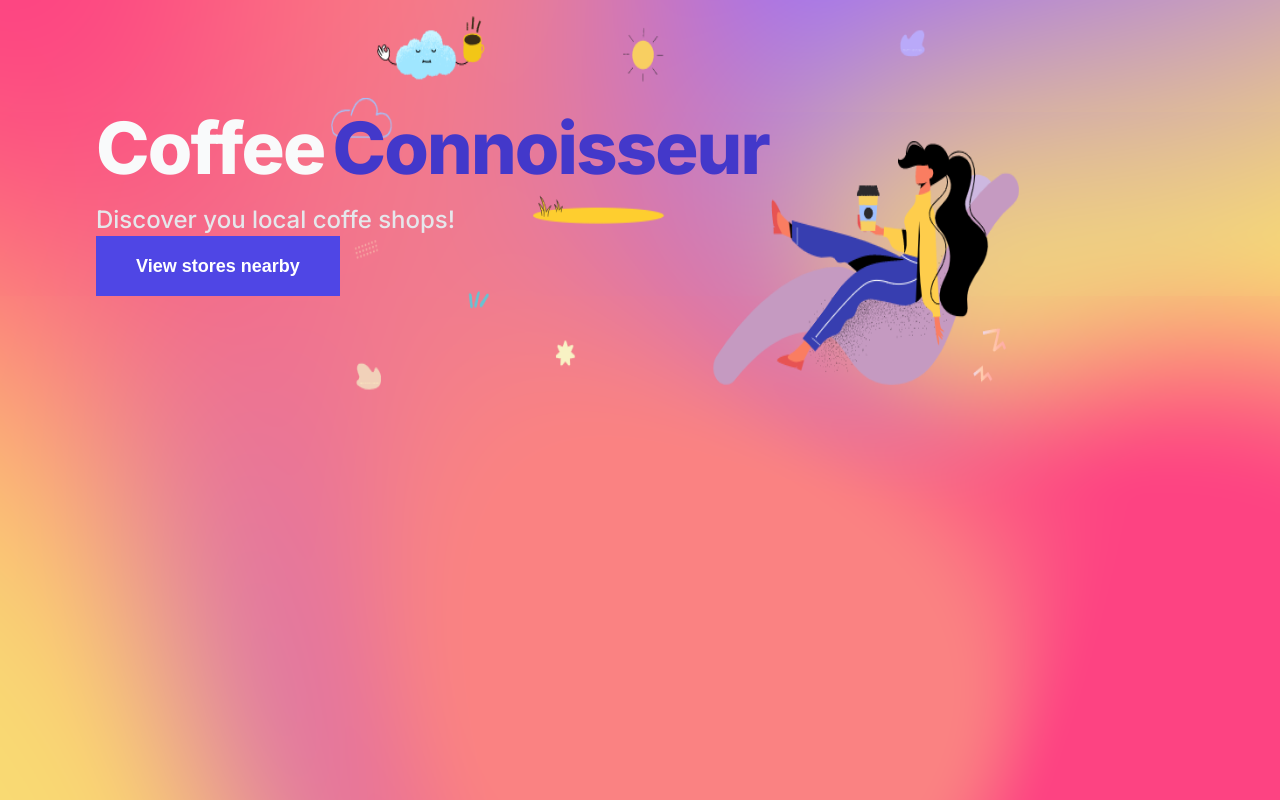
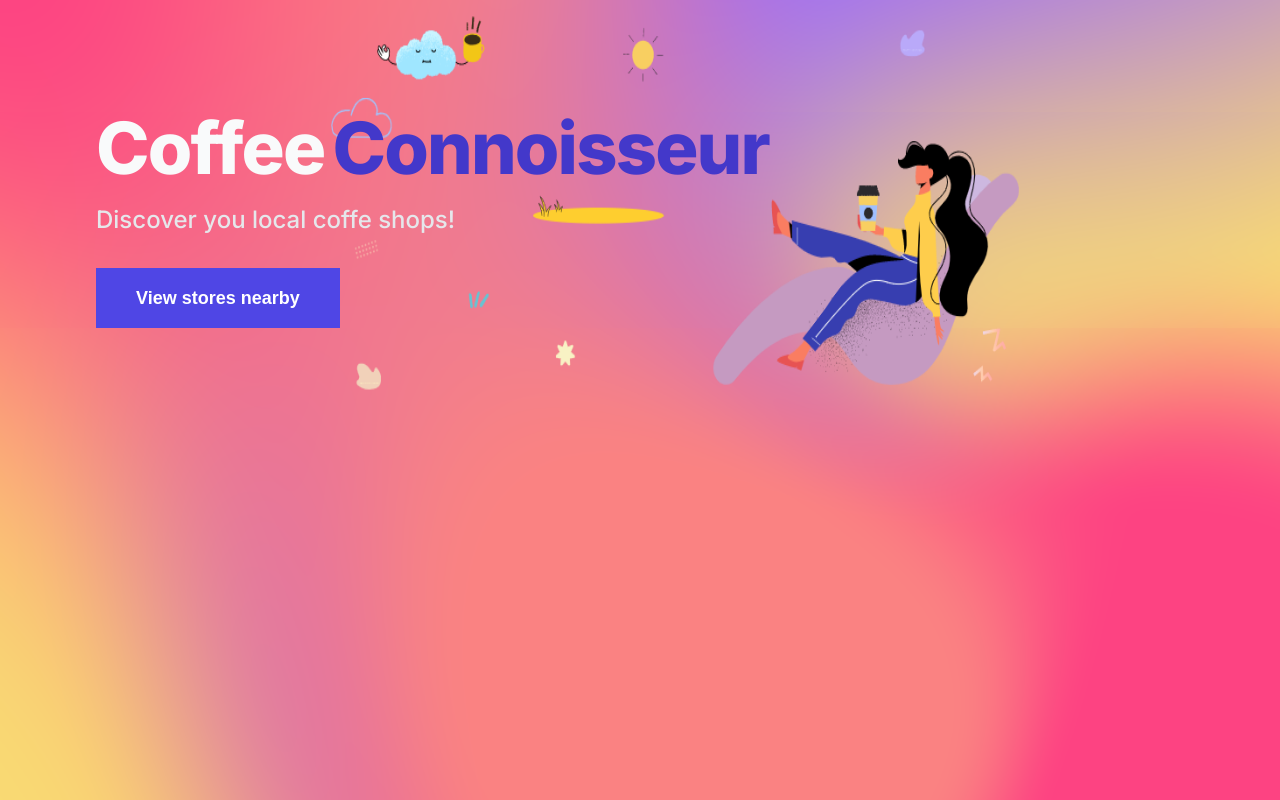
Before and after one commit to MTelschow/coffee-store-discover, a Next.js app: page / in a window 1280 px wide. Built offline with nearby package versions, Linux system fonts and the light colour scheme.

Commit message:
Change button style

```diff
--- a/components/banner/banner.tsx
+++ b/components/banner/banner.tsx
@@ -1,14 +1,24 @@
-import styles from '@/components/banner/banner.module.css'
+import styles from '@/components/banner/banner.module.css';
 
-export default function Banner({ buttonText, handleOnClick } : { buttonText: string, handleOnClick: any}){
+export default function Banner({
+	buttonText,
+	handleOnClick,
+}: {
+	buttonText: string;
+	handleOnClick: any;
+}) {
 	return (
 		<div className={styles.container}>
 			<h1 className={styles.title}>
 				<span className={styles.title1}>Coffee</span>
-                <span className={styles.title2}>Connoisseur</span>
+				<span className={styles.title2}>Connoisseur</span>
 			</h1>
 			<p className={styles.subTitle}>Discover you local coffe shops!</p>
-			<button className={styles.button} onClick={handleOnClick}>{buttonText}</button>
+			<div className={styles.buttonWrapper}>
+				<button className={styles.button} onClick={handleOnClick}>
+					{buttonText}
+				</button>
+			</div>
 		</div>
 	);
-};
+}
```
